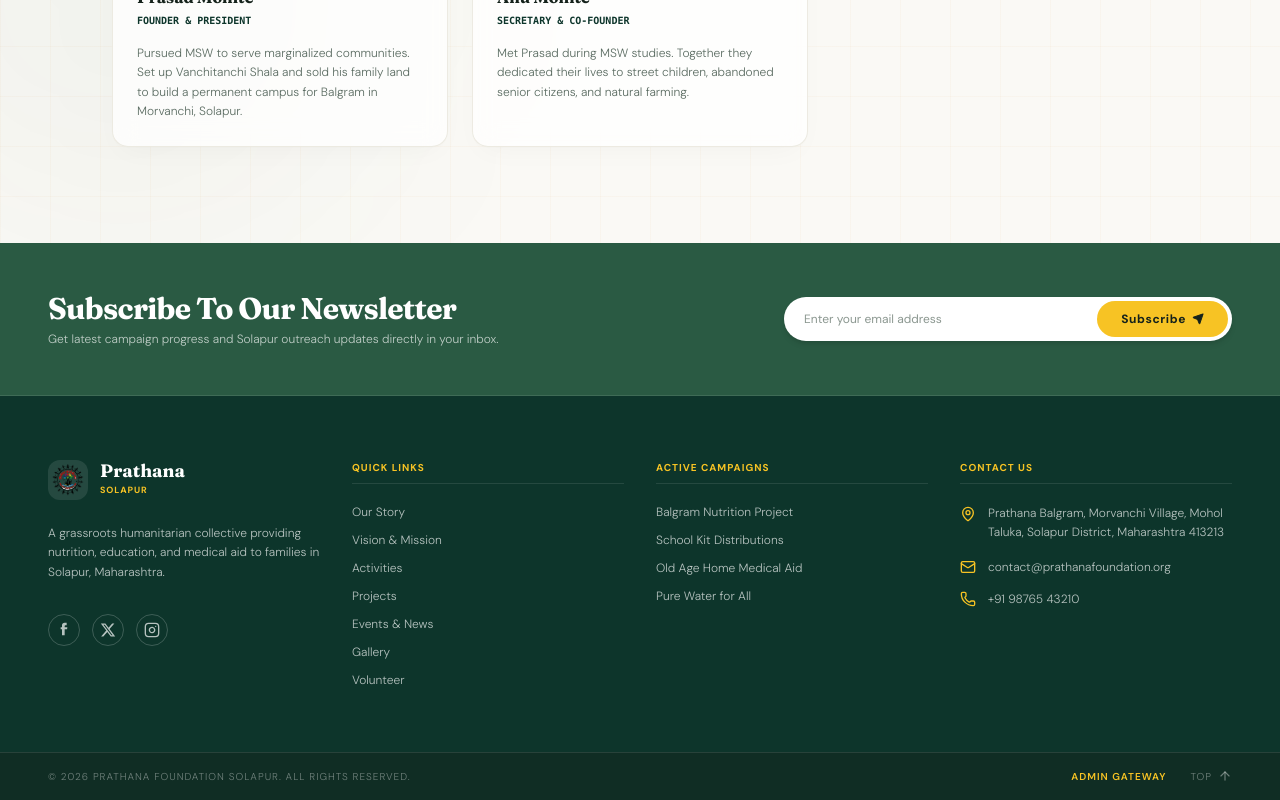
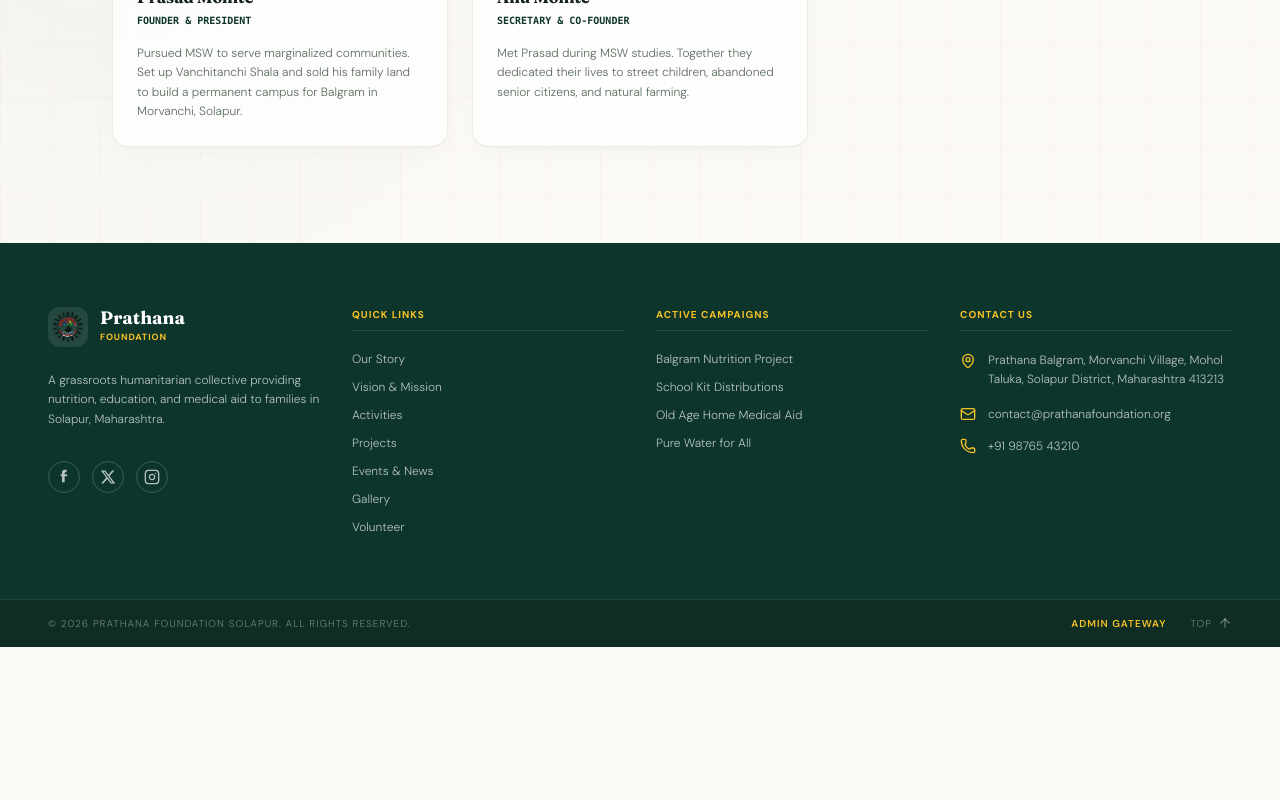
Before and after one commit to prathanaweb-dev/prathana, a Next.js app: page /en/about in a window 1280 px wide. Shown: the part 2004-2804 px from the top of the page. After the commit the page ends 2651 px from the top, so only its background shows below. Built offline with nearby package versions, Linux system fonts and the light colour scheme.

Commit message:
Remove newsletter subscription section from footer and correct logo brand text to Foundation

```diff
--- a/components/Footer.tsx
+++ b/components/Footer.tsx
@@ -11,7 +11,6 @@
 }
 
 export default function Footer({ lang, onDonateClick }: FooterProps) {
-  const [email, setEmail] = useState('');
   const t = translations[lang === 'mr' ? 'mr' : 'en'] || translations.en;
 
   const isMarathi = lang === 'mr';
@@ -20,51 +19,8 @@
     window.scrollTo({ top: 0, behavior: 'smooth' });
   };
 
-  const handleSubscribe = (e: React.FormEvent) => {
-    e.preventDefault();
-    if (email) {
-      alert(isMarathi ? 'बातम्यांच्या वर्गणीसाठी नोंदणी केल्याबद्दल धन्यवाद!' : 'Thank you for subscribing to our newsletter!');
-      setEmail('');
-    }
-  };
-
   return (
     <footer className="relative overflow-hidden text-white">
-
-      {/* Newsletter Subscribe Banner Block */}
-      <div className="bg-brand-green border-b border-white/10">
-        <div className="max-w-7xl mx-auto px-6 md:px-12 py-12 flex flex-col md:flex-row items-center justify-between gap-6">
-          <div className="text-left space-y-1">
-            <h3 className="font-serif-display text-2xl sm:text-3xl font-bold tracking-tight">
-              {isMarathi ? 'आमच्या वृत्तपत्राचे सदस्य व्हा' : 'Subscribe To Our Newsletter'}
-            </h3>
-            <p className="text-white/70 text-xs font-light">
-              {isMarathi
-                ? 'नवीनतम मोहीम प्रगती आणि सोलापूर उपक्रम थेट तुमच्या इनबॉक्समध्ये मिळवा.'
-                : 'Get latest campaign progress and Solapur outreach updates directly in your inbox.'}
-            </p>
-          </div>
-
-          {/* Subscribe Form */}
-          <form onSubmit={handleSubscribe} className="w-full md:w-auto flex items-center bg-white rounded-full p-1 overflow-hidden shadow-md max-w-md flex-1">
-            <input
-              type="email"
-              placeholder={isMarathi ? 'ईमेल पत्ता प्रविष्ट करा' : 'Enter your email address'}
-              value={email}
-              onChange={(e) => setEmail(e.target.value)}
-              required
-              className="flex-1 px-4 py-2 text-brand-charcoal text-xs focus:outline-none placeholder:text-brand-muted/70 bg-transparent"
-            />
-            <button
-              type="submit"
-              className="bg-brand-yellow hover:bg-brand-yellow/90 text-brand-charcoal font-bold px-6 py-2.5 rounded-full text-xs tracking-wider transition-colors flex items-center gap-1.5 shrink-0"
-            >
-              <span>{isMarathi ? 'नोंदणी करा' : 'Subscribe'}</span>
-              <Send className="w-3 h-3 fill-current" />
-            </button>
-          </form>
-        </div>
-      </div>
 
       {/* Main Footer — Deep Forest Green Background */}
       <div className="bg-brand-forest">
@@ -90,7 +46,7 @@
                     Prathana
                   </span>
                   <span className="text-[9px] uppercase tracking-widest text-brand-yellow font-bold mt-1">
-                    Solapur
+                    Foundation
                   </span>
                 </div>
               </div>
```
